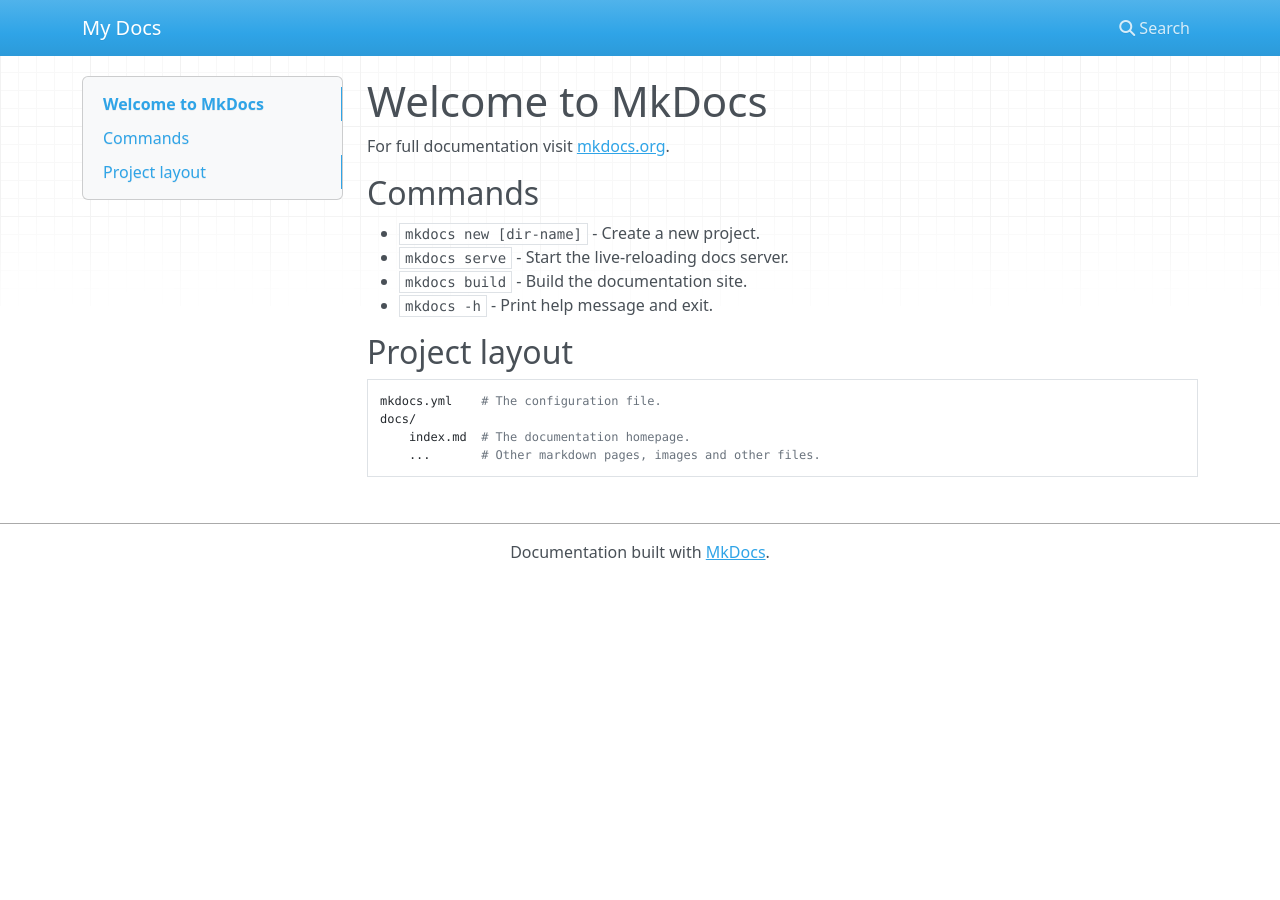
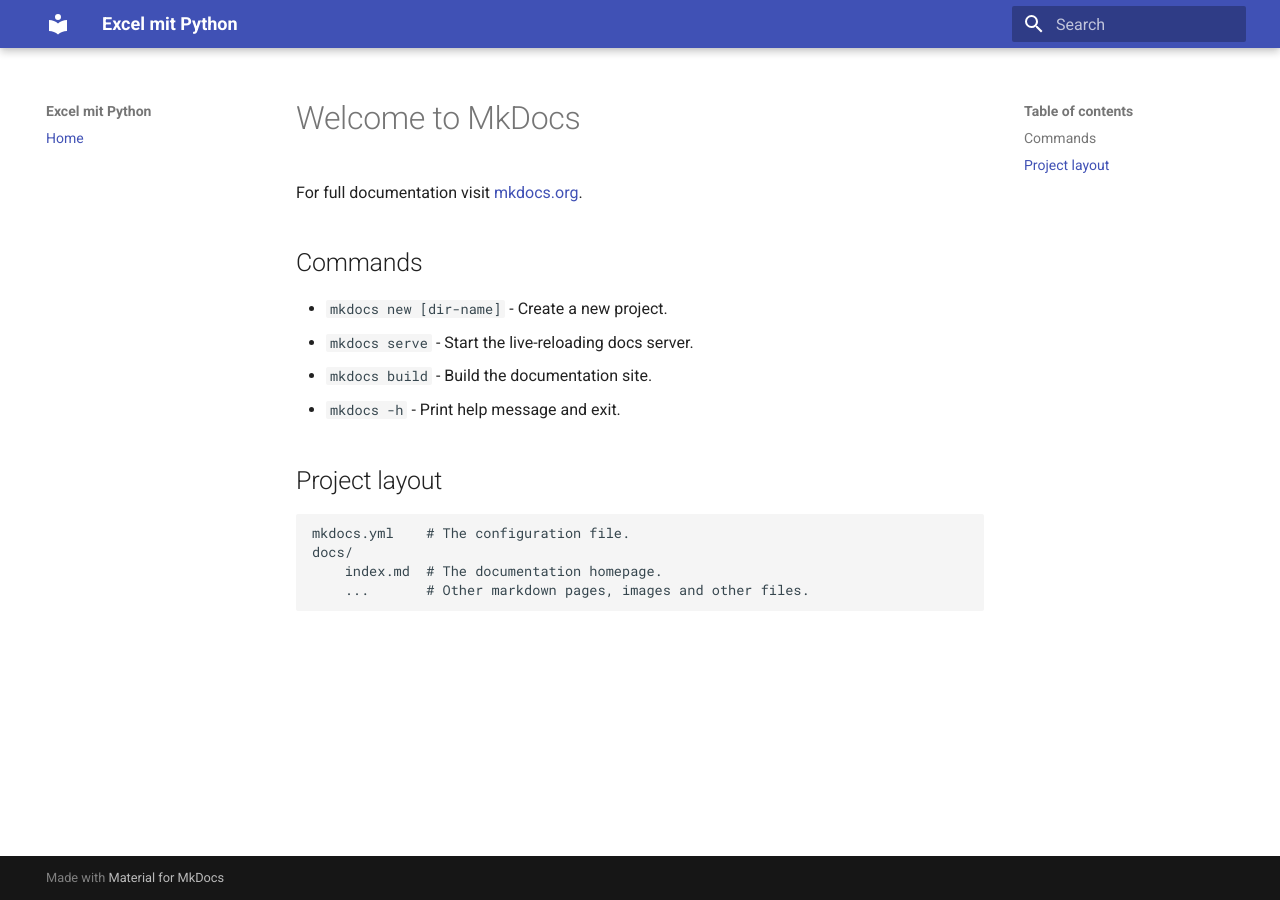
Before and after one commit to md-pt/excel-python, an MkDocs documentation site: the page built from docs/index.md, in a window 1280 px wide. Built offline with MkDocs 1.6.1 and Material for MkDocs 9.7.7, drawn with Linux system fonts in a browser that asks for light colours; nearby versions of some CDN libraries.

Commit message:
changed material theme, added nav

```diff
--- a/mkdocs.yml
+++ b/mkdocs.yml
@@ -1 +1,6 @@
-site_name: My Docs
+site_name: Excel mit Python
+theme:
+  name: material
+
+nav:
+  - Home: index.md
```
Also changed, not shown: docs/install/index.md (added, +3 -0 lines).
